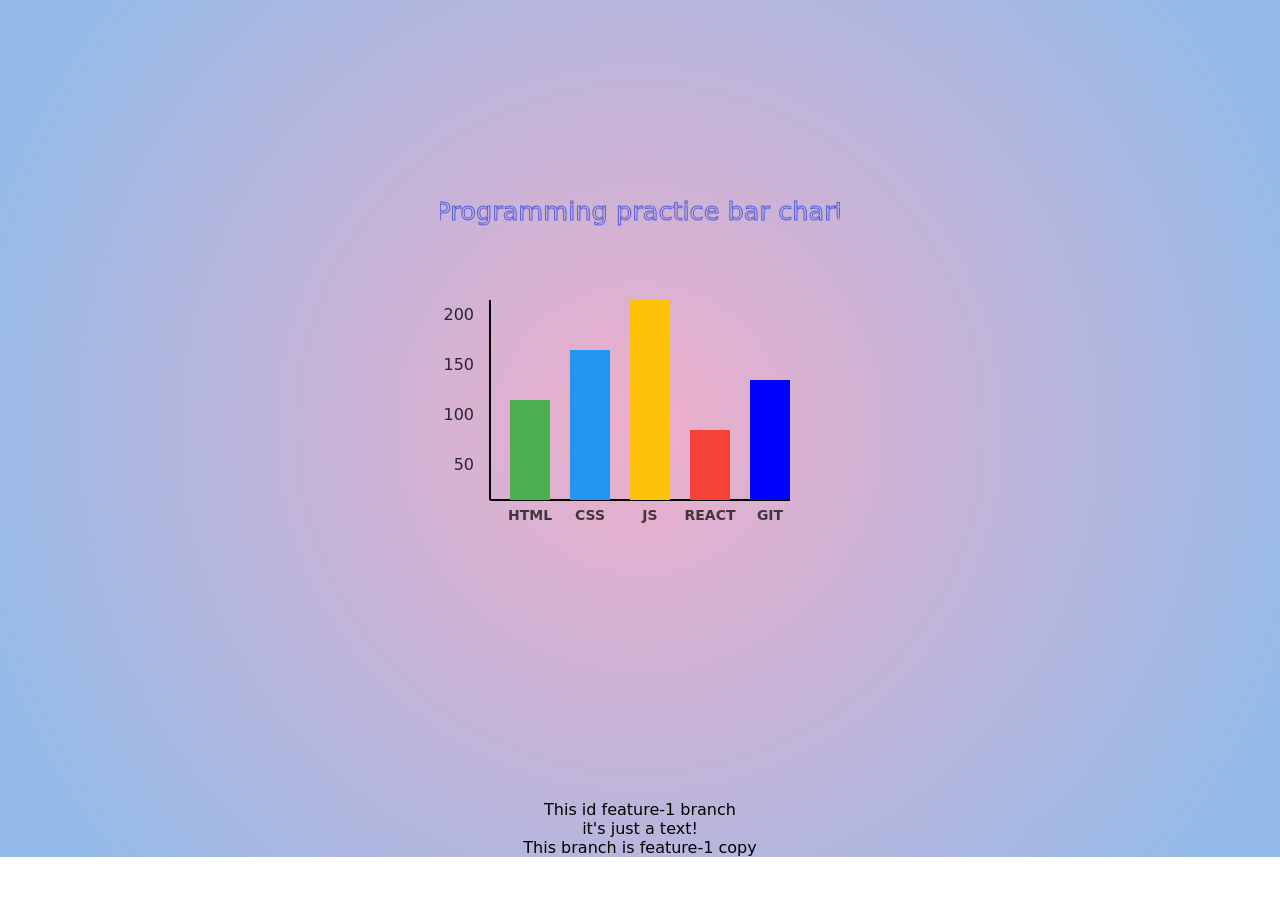
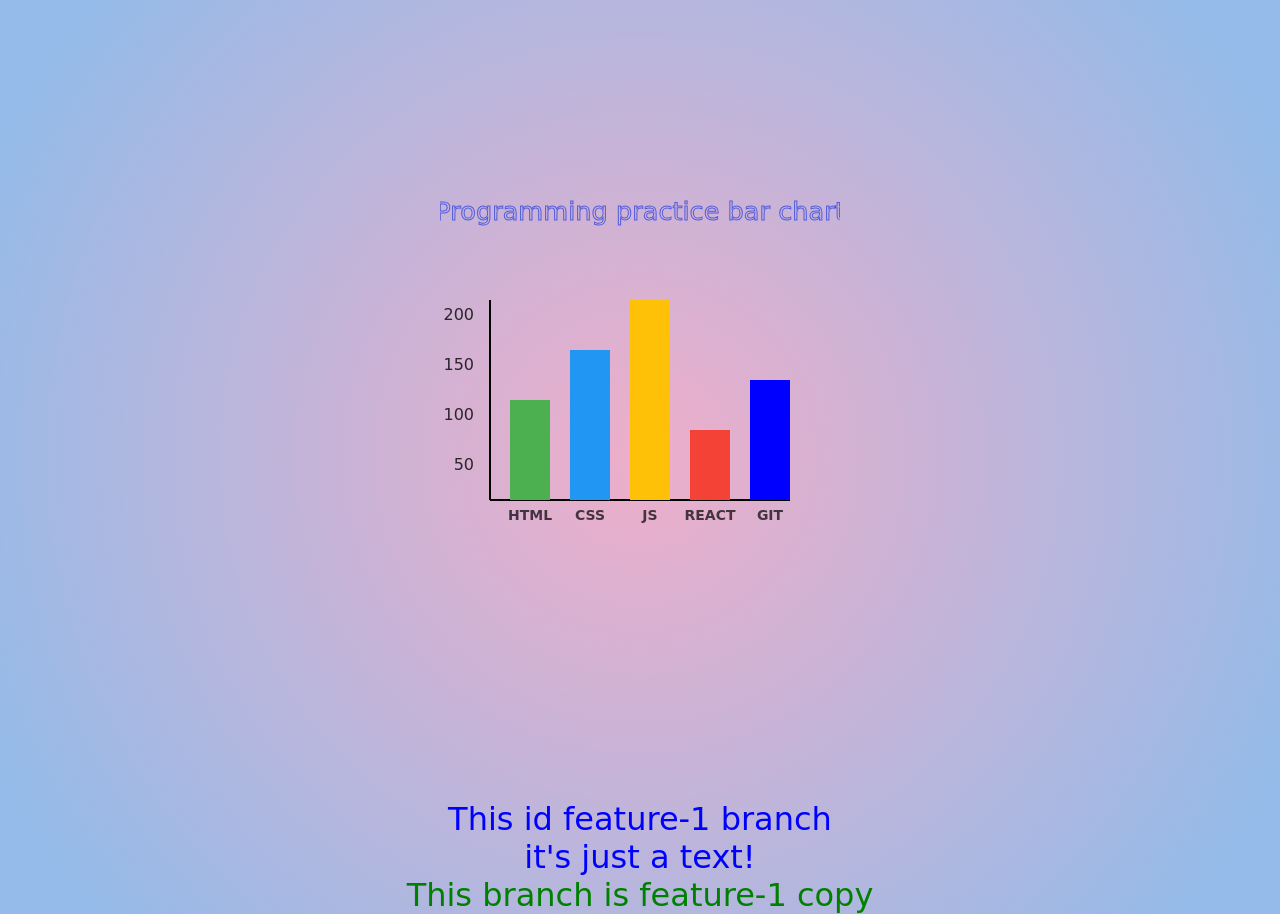
Before and after one commit to 01mehran/bar-chart, a plain HTML site: page index.html in a window 1280 px wide. Before the commit the page ends 857 px from the top, so only its background shows below. Drawn offline with Linux system fonts and the light colour scheme.

Commit message:
add some new styles

```diff
--- a/index.html
+++ b/index.html
@@ -61,9 +61,12 @@
         <text class="y-lable" x="34" y="220">50</text>
       </svg>
     </div>
-    <p>This id feature-1 branch</p>
-    <p>it's just a text!</p>
 
-    <span>This branch is feature-1 copy</span>
+    <div class="text-container">
+      <p>This id feature-1 branch</p>
+      <p>it's just a text!</p>
+
+      <span>This branch is feature-1 copy</span>
+    </div>
   </body>
 </html>
--- a/style.css
+++ b/style.css
@@ -45,3 +45,21 @@ svg {
   font-size: 16px;
   fill: rgba(0, 0, 0, 0.8);
 }
+
+.text-container {
+  text-align: center;
+}
+
+.text-container p {
+  color: blue;
+  font-size: 2rem;
+  text-align: center;
+}
+
+.text-container span {
+  text-align: center;
+  color: green;
+  font-size: 2rem;
+  display: bolck;
+
+}
```
